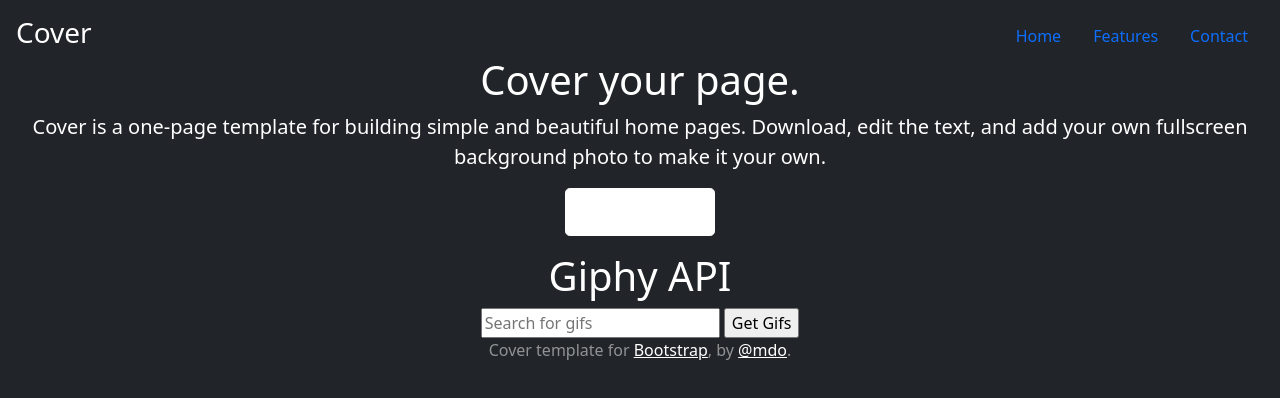
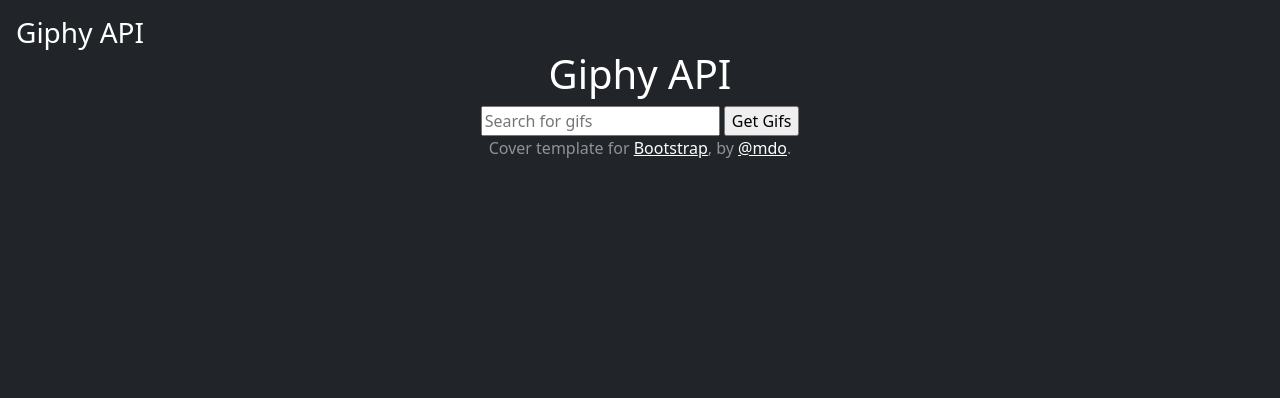
Before and after one commit to viseth89/api2, a website: page index.html in a window 1280 px wide. Drawn offline with nearby package versions, Linux system fonts and the light colour scheme; some packages are replaced by stand-ins of ours.

Commit message:
Removed base jumbotron and commented out nav items

```diff
--- a/index.html
+++ b/index.html
@@ -17,25 +17,14 @@
   <div class="cover-container d-flex w-100 h-100 p-3 mx-auto flex-column">
     <header class="mb-auto">
       <div>
-        <h3 class="float-md-start mb-0">Cover</h3>
+        <h3 class="float-md-start mb-0">Giphy API</h3>
         <nav class="nav nav-masthead justify-content-center float-md-end">
-          <a class="nav-link active" aria-current="page" href="#">Home</a>
+          <!-- <a class="nav-link active" aria-current="page" href="#">Home</a>
           <a class="nav-link" href="#">Features</a>
-          <a class="nav-link" href="#">Contact</a>
+          <a class="nav-link" href="#">Contact</a> -->
         </nav>
       </div>
     </header>
-
-    <main class="px-3">
-      <h1>Cover your page.</h1>
-      <p class="lead">Cover is a one-page template for building simple and beautiful home pages. Download, edit the
-        text, and add your own fullscreen background photo to make it your own.</p>
-      <p class="lead">
-        <a href="#" class="btn btn-lg btn-secondary fw-bold border-white bg-white">Learn more</a>
-      </p>
-    </main>
-
-
 
 
     <h1 class="title">Giphy API</h1>
```
